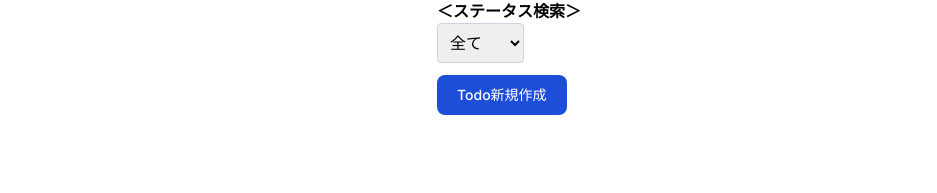
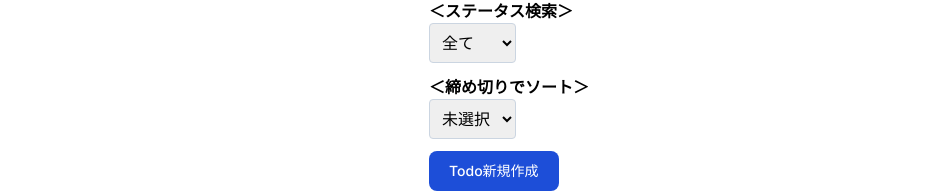
Before and after one commit to yosh-25/Nextjs-todo, a Next.js app: page /todos in a window 1280 px wide. Shown: the part 293-486 px from the top of the page, without its empty margins (131-1068 px from the left). Built offline with nearby package versions, Linux system fonts and the light colour scheme; no server answers; the database is empty.

Commit message:
ソート機能も実装

```diff
--- a/src/app/todos/create/page.tsx
+++ b/src/app/todos/create/page.tsx
@@ -59,6 +59,21 @@ export default function CreateTodo() {
 
     if ((todo?.content?.length ?? 0) > 10) {
       setError("内容は10文字以内でお願いします。");
+      return;
+    }
+
+    if (todo?.title?.length === 0) {
+      setError("タイトルが未入力です。");
+      return;
+    }
+
+    if (todo?.content?.length === 0) {
+      setError("内容が未入力です。");
+      return;
+    }
+
+    if (todo?.deadline?.length === 0) {
+      setError("締め切りが未入力です。");
       return;
     }
 
--- a/src/app/todos/page.tsx
+++ b/src/app/todos/page.tsx
@@ -17,14 +17,16 @@ import TodoItemComponent from "../components/TodoItem";
 const TodoList = () => {
   type Filter = "全て" | "未完了" | "途中" | "完了";
   type FilterDate = "全て" | "期限前" | "今日" | "期限切れ";
+  type SortDate = "未選択" | "昇順" | "降順";
 
   // const { status } = useSession();
   const router = useRouter();
 
   const [todoList, setTodoList] = useState<TodoItem[]>([]);
-  const [filteredTodoList, setFilteredTodoList] = useState<TodoItem[]>([]);
+  const [filteredAndSortedTodoList, setFilteredAndSortedTodoList] = useState<TodoItem[]>([]);
   const [filterByDate, setFilterByDate] = useState<FilterDate>("全て");
   const [filterByStatus, setFilterByStatus] = useState<Filter>("全て");
+  const [sortByDate, setSortByDate] = useState<SortDate>("未選択");
 
   // useEffect(() => {
   //   if (status === "unauthenticated") {
@@ -49,7 +51,7 @@ const TodoList = () => {
       const today = new Date();
       today.setHours(0, 0, 0, 0);
 
-      const filtered = todoList.filter((todo) => {
+      let filtered = todoList.filter((todo) => {
         const deadlineDate = new Date(todo.deadline);
         deadlineDate.setHours(0, 0, 0, 0);
 
@@ -67,11 +69,19 @@ const TodoList = () => {
         return false;
       });
 
-      setFilteredTodoList(filtered);
+      if (sortByDate === "昇順") {
+        filtered = filtered.sort((a, b) => new Date(a.deadline).getTime() - new Date(b.deadline).getTime());
+      }
+      if (sortByDate === "降順") {
+        filtered = filtered.sort((a, b) => new Date(b.deadline).getTime() - new Date(a.deadline).getTime());
+      }
+
+      setFilteredAndSortedTodoList(filtered);
     };
 
+
     filteringTodoList();
-  }, [todoList, filterByDate, filterByStatus]);
+  }, [todoList, filterByDate, filterByStatus, sortByDate]);
 
 
 
@@ -95,7 +105,7 @@ const TodoList = () => {
           <p className="outline-none w-1/6">ステータス</p>
           <p className="outline-none w-1/6">コメント</p>
         </li>
-        {filteredTodoList.map((todo: TodoItem) => (
+        {filteredAndSortedTodoList.map((todo: TodoItem) => (
           <TodoItemComponent key={todo.id} todo={todo} />
         ))}
       </ul>
@@ -131,6 +141,20 @@ const TodoList = () => {
               <option value="完了">完了</option>
             </select>
           </div>
+          <div className="mb-3">
+            <h3 className="font-semibold">＜締め切りでソート＞</h3>
+            <select
+              className="border border-solid rounded p-2  border-slate-300"
+              value={sortByDate}
+              onChange={(e: React.ChangeEvent<HTMLSelectElement>) =>
+                setSortByDate(e.target.value as SortDate)
+              }
+            >
+              <option value="未選択">未選択</option>
+              <option value="昇順">昇順</option>
+              <option value="降順">降順</option>
+            </select>
+          </div>
         </div>
         <div>
           <button
```
